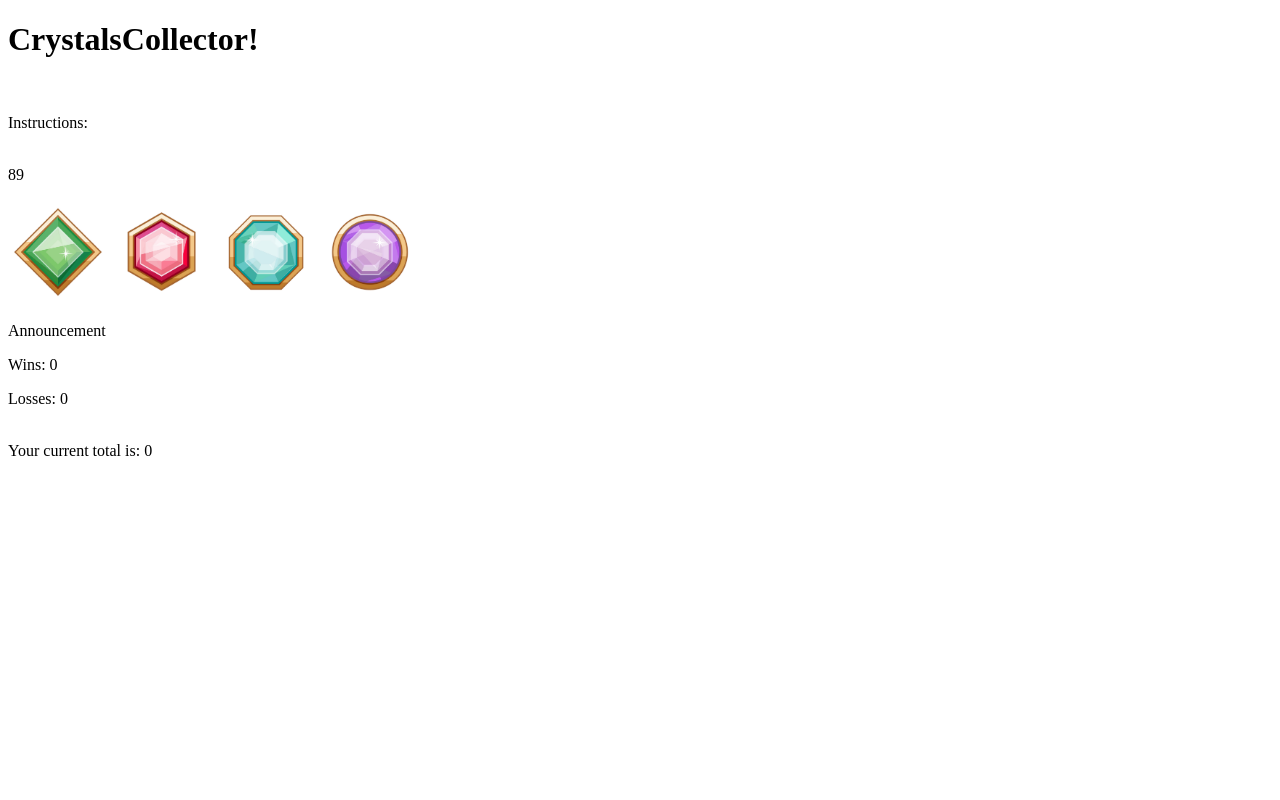
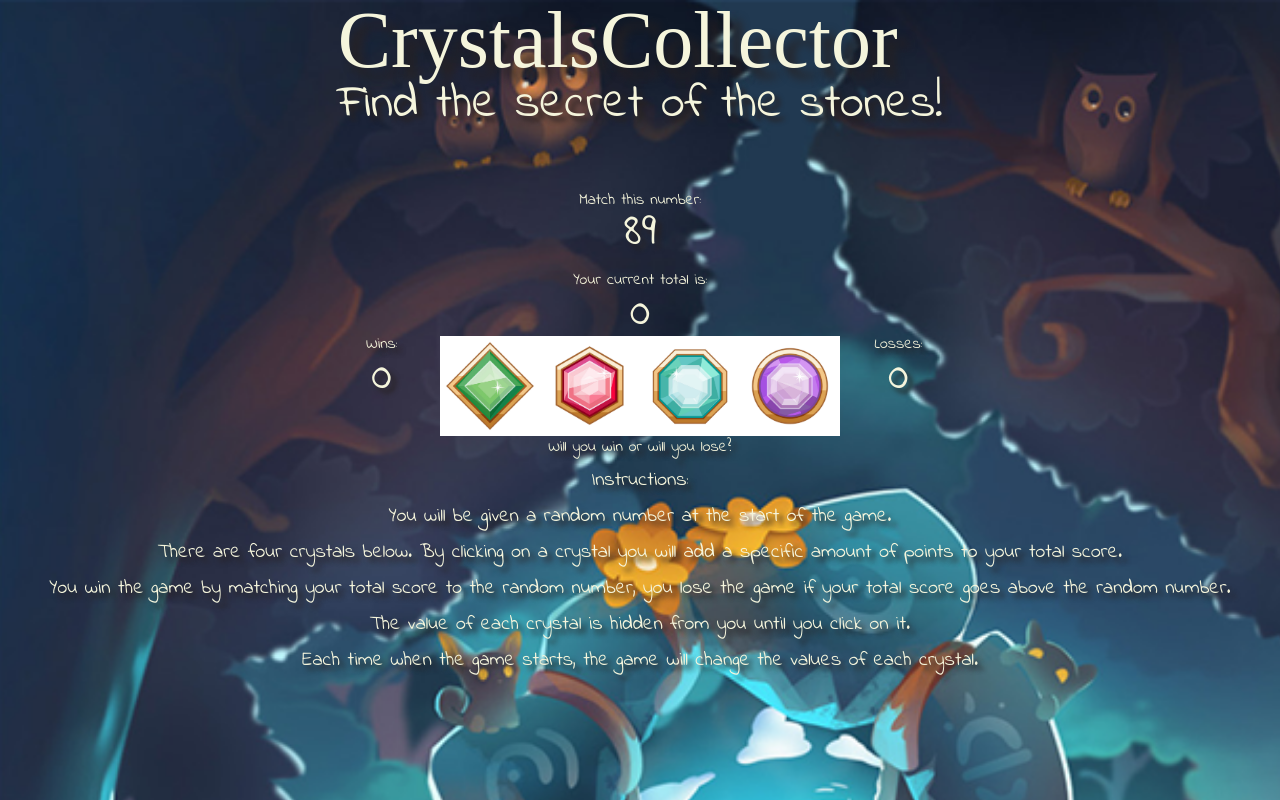
Before and after one commit to vitaliyfeytser/unit-4-game, a plain HTML site: page index.html in a window 1280 px wide. Drawn offline with nearby package versions, Linux system fonts and the light colour scheme.

Commit message:
finally done

```diff
--- a/assets/css/styles.css
+++ b/assets/css/styles.css
@@ -0,0 +1,100 @@
+/* STYLES ZERO-OUT */
+
+* {
+    box-sizing: border-box;
+}
+
+html{
+    margin: auto;
+    padding: 0em;
+    border: 0em;
+}
+
+body {
+    margin: auto;
+    padding: 0em;
+    border: 0em;
+    font-size: 16px;
+    display: flex;
+    flex-direction: column;
+    align-items: center;
+    /* background-image: url("../images/light-grey-terrazzo.png"); */
+    background-repeat: no-repeat;
+    background-image: url("../images/dream-forest.png");
+    background-size: 100em;
+}
+
+#header {
+    flex-direction: column;
+    align-items: center;
+    color: beige;
+}
+
+.text {
+    font-family: 'Indie Flower', cursive;
+    color: beige;
+}
+
+#game-name {
+    font-size: 5em;
+    text-shadow:10px 10px 10px rgb(39, 33, 33);
+}
+
+#game-slogan {
+    font-size: 3em;
+    font-family: 'Indie Flower', cursive;
+    margin-bottom: 1em;
+    text-shadow:5px 5px 5px rgb(39, 33, 33);
+
+}
+
+.numbers {
+    font-size: 3em;
+    font-family: 'Indie Flower', cursive;
+    color: beige;
+    text-align: center;
+    margin-left: 1em;
+    margin-right: 1em;
+    text-shadow:5px 5px 5px rgb(39, 33, 33);
+}
+
+#random-num {
+    font-size: 3em;
+    font-family: 'Indie Flower', cursive;
+    color: beige;
+
+}
+
+#crystal-sum {
+    font-size: 3em;
+    font-family: 'Indie Flower', cursive;
+    color: beige;
+
+}
+
+.crystals {
+    display: flex;
+    flex-direction: row;
+}
+
+.score-labels {
+    text-align: center;
+    text-shadow:5px 5px 5px rgb(39, 33, 33);
+}
+
+#announcement {
+    display: flex;
+    text-shadow:5px 5px 5px rgb(39, 33, 33);
+}
+
+.instructions {
+    display: flex;
+    flex-direction: row;
+    align-content: flex-start;
+    text-align: left;
+    color: beige;
+    font-family: 'Indie Flower', cursive;
+    font-size: 1.25em;
+    text-shadow:5px 5px 5px rgb(39, 33, 33);
+
+}
--- a/assets/javascript/game.js
+++ b/assets/javascript/game.js
@@ -10,8 +10,13 @@ var userWins = 0;
 var userLosses = 0;
 var randNum;
 
+// Generate an alert with instructions to the game
+// setTimeout(function() {
+//     alert("\nINSTRUCTIONS:\n\nYou will be given a random number at the start of the game.\n\nThere are four crystals below. By clicking on a crystal you will add a specific amount of points to your total score.\n\nYou win the game by matching your total score to the random number, you lose the game if your total score goes above the random number.\n\nThe value of each crystal is hidden from you until you click on it.\nEach time when the game starts, the game will change the values of each crystal.");
+// }, 1000);
 
 $(document).ready(function(){
+
 
     // Generate random number between 19 and 120
 
@@ -78,7 +83,7 @@ $(document).ready(function(){
             if (crystalSum < randNum) { // Prevent addition overrun after a win/loss has been achieved
                 crystalSum = crystalSum + crystal1;
                 console.log("crystalSum :" + crystalSum);
-                $( "#crystal-sum" ).html("Your current total is: " + crystalSum);
+                $( "#crystal-sum" ).html(crystalSum);
             } else {
                 return;
             }
@@ -89,7 +94,7 @@ $(document).ready(function(){
             if (crystalSum < randNum) {
                 crystalSum = crystalSum + crystal2;
                 console.log("crystalSum :" + crystalSum);
-                $( "#crystal-sum" ).html("Your current total is: " + crystalSum);
+                $( "#crystal-sum" ).html(crystalSum);
             } else {
                 return;
             }
@@ -100,7 +105,7 @@ $(document).ready(function(){
             if (crystalSum < randNum) {
                 crystalSum = crystalSum + crystal3;
                 console.log("crystalSum :" + crystalSum);
-                $( "#crystal-sum" ).html("Your current total is: " + crystalSum);
+                $( "#crystal-sum" ).html(crystalSum);
             } else {
                 return;
             }
@@ -111,7 +116,7 @@ $(document).ready(function(){
             if (crystalSum < randNum) {
                 crystalSum = crystalSum + crystal4;
                 console.log("crystalSum :" + crystalSum);
-                $( "#crystal-sum" ).html("Your current total is: " + crystalSum);
+                $( "#crystal-sum" ).html(crystalSum);
             } else {
                 return;
             }
@@ -128,12 +133,12 @@ $(document).ready(function(){
             delayReset = setTimeout(function() {
                 userLosses = userLosses + 1;
                 console.log("userLosses :" + userLosses);
-                $( "#losses" ).html("Losses: " + userLosses);
+                $( "#losses" ).html(userLosses);
                 $("#announcement").html("You lost!");
                 alert("Sorry, you lose!");
                 delayReset = setTimeout(function() {
                     crystalSum = 0;
-                    $( "#crystal-sum" ).html("Your current total is: " + crystalSum);
+                    $( "#crystal-sum" ).html(crystalSum);
                 }, 1000);
                 randNumFunc();
                 crystalRandGen();
@@ -148,9 +153,9 @@ $(document).ready(function(){
                 alert("You won!");
                 delayReset = setTimeout(function() { // Delay erasure of total score at victory or defeat for 1 sec.
                     crystalSum = 0;
-                    $( "#crystal-sum" ).html("Your current total is: " + crystalSum);
+                    $( "#crystal-sum" ).html(crystalSum);
                 }, 1000);
-                $( "#wins" ).html("Wins: " + userWins);
+                $( "#wins" ).html(userWins);
                 randNumFunc();
                 crystalRandGen();
             }, 500);
--- a/index.html
+++ b/index.html
@@ -9,26 +9,78 @@
     <script src="https://ajax.googleapis.com/ajax/libs/jquery/3.3.1/jquery.min.js"></script>
     <script src="assets/javascript/game.js"></script>
 
+    <link href="https://fonts.googleapis.com/css?family=Indie+Flower" rel="stylesheet">
+
+    <!-- <link rel="stylesheet" href="https://stackpath.bootstrapcdn.com/bootstrap/4.1.3/css/bootstrap.min.css" integrity="sha384-MCw98/SFnGE8fJT3GXwEOngsV7Zt27NXFoaoApmYm81iuXoPkFOJwJ8ERdknLPMO" crossorigin="anonymous"> -->
+
+    <link rel="stylesheet" href="./assets/css/reset.css">
+    <link rel="stylesheet" href="./assets/css/styles.css">
 </head>
 <body>
     <script src="https://ajax.googleapis.com/ajax/libs/jquery/3.3.1/jquery.min.js"></script>
 
-    <h1>CrystalsCollector!</h1>
+    <header id="header">
+        <h1 id="game-name">CrystalsCollector</h1>
+        <h2 id="game-slogan">Find the secret of the stones!</h2>
+    </header>
+
     <br>
-    <p>Instructions:</p>
+
+    <div id="random-num-text" class="text">Match this number:</div>
+    <div id="random-num" class="numbers">Random Number between 19 and 120</div>
     <br>
-    <div id="random-num">Random Number between 19 and 120</div>
+    <div class="text" id="crystal-sum-text">Your current total is:</div>
+    <div class="text" id="crystal-sum">0</div>
+
+    <div class="crystals">
+
+        <div>
+            <p class="text score-labels">Wins:
+                <p id="wins" class="numbers">0</p>
+            </p>
+        </div>
+        <div>
+            <img id="crystal1" src="assets/images/diamond.png" height="100">
+        </div>
+        <div>
+            <img id="crystal2" src="assets/images/hexagon.png" height="100">
+        </div>
+        <div>
+            <img id="crystal3" src="assets/images/octagon.png" height="100">
+        </div>
+        <div>
+            <img id="crystal4" src="assets/images/round.png" height="100">
+        </div>
+        <div>
+            <p class="text score-labels">Losses:
+                    <p id="losses" class="numbers">0</p>
+            </p>
+        </div>
+    </div>
+
+
+    <div>
+        <p class="text" id="announcement">Will you win or will you lose?</p>
+    </div>
+
     <br>
-    <img id="crystal1" src="assets/images/diamond.png" height="100">
-    <img id="crystal2" src="assets/images/hexagon.png" height="100">
-    <img id="crystal3" src="assets/images/octagon.png" height="100">
-    <img id="crystal4" src="assets/images/round.png" height="100">
-    <div>
-        <p id="announcement">Announcement</p>
-        <p id="wins">Wins: 0</p>
-        <p id="losses">Losses: 0</p>
-    </div>
+
+        <p class="instructions text" id="instr-heading">Instructions:</p>
+        <br>
+        <p class="instructions text">You will be given a random number at the start of the game.</p>
+        <br>
+        <p class="instructions text">There are four crystals below. By clicking on a crystal you will add a specific amount of points to your total score.</p>
+        <br>
+        <p class="instructions text">You win the game by matching your total score to the random number, you lose the game if your total score goes above the random number.</p>
+        <br>
+        <p class="instructions text">The value of each crystal is hidden from you until you click on it.</p>
+        <br>
+        <p class="instructions text">Each time when the game starts, the game will change the values of each crystal.</p>
+
+
+
     <br>
-    <div id="crystal-sum">Your current total is: 0</div>
+
+
 </body>
 </html>
```
Also changed, not shown: assets/images/blue-rock.jpeg (added), assets/images/dream-forest.png (added), assets/images/egypt.jpeg (added), assets/images/light-grey-terrazzo.png (added), assets/images/pinned-metal.jpeg (added), assets/images/winding-green.jpeg (added), assets/images/zabor.jpeg (added), 2 other files.
